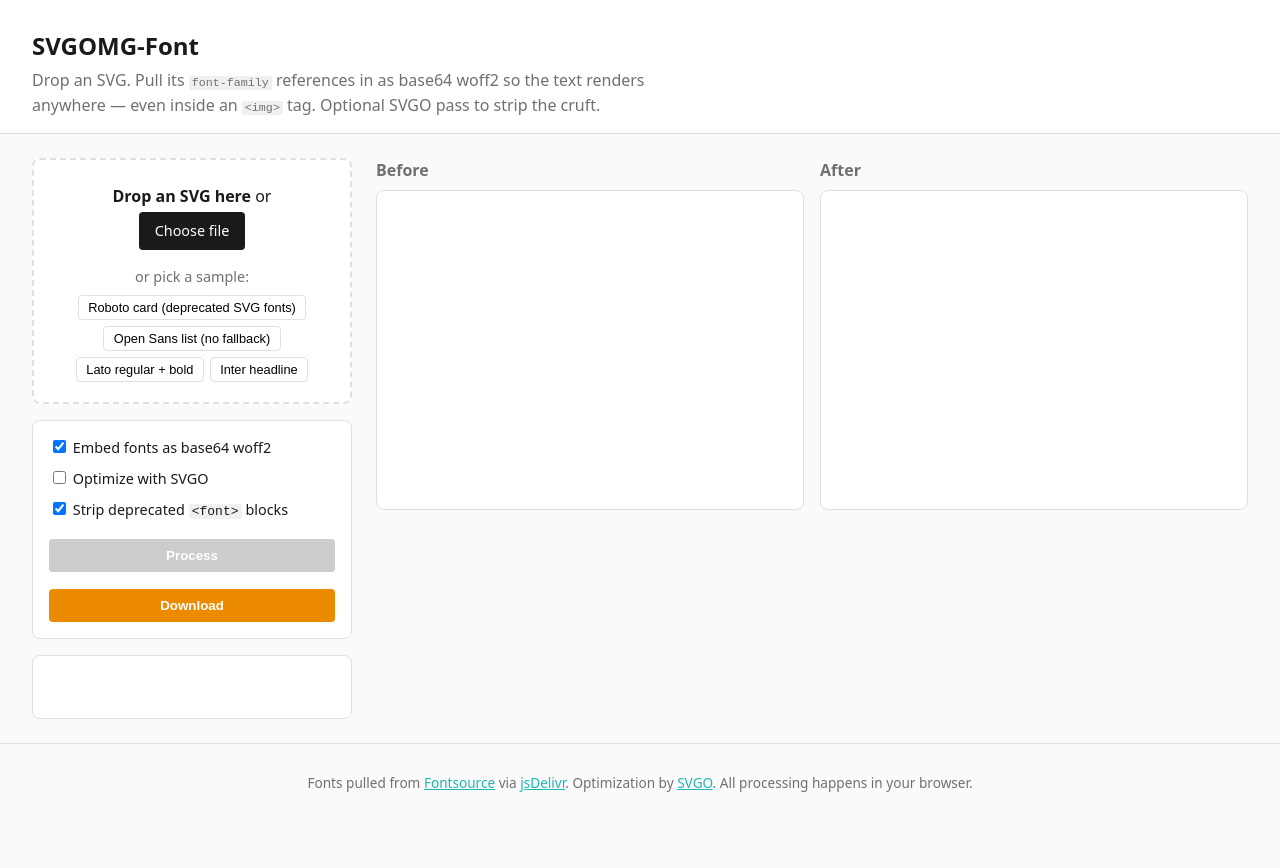
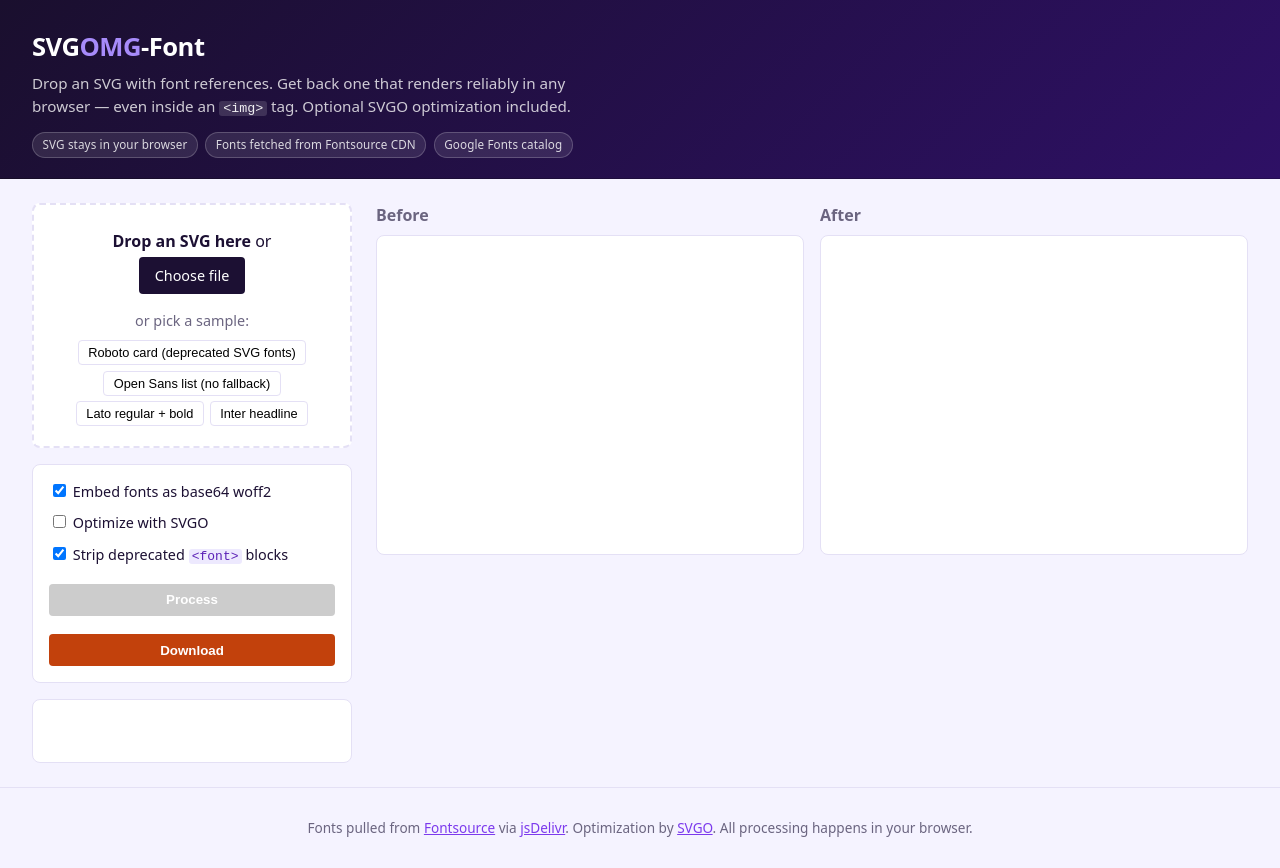
Before and after one commit to khawkins98/svgomg-font, a website built with Vite: page index.html in a window 1280 px wide. Before the commit the page ends 823 px from the top, so only its background shows below. Built offline with nearby package versions, Linux system fonts and the light colour scheme.

Commit message:
rebrand: violet identity, dark gradient header, badge pills, better copy
- New color palette (violet accent, faint lavender bg, deep purple-black text)
- Dark purple gradient header with brand-omg highlight on OMG wordmark
- Feature badge pills (SVG stays in browser / Fonts fetched from CDN / Google Fonts catalog)
- Punchier tagline and stop-shipping-broken-text README hook
- WCAG AA-compliant Download button orange (#c2410c)
- focus-visible outlines on all interactive elements
- OG/description meta tags

```diff
--- a/index.html
+++ b/index.html
@@ -3,17 +3,26 @@
   <head>
     <meta charset="UTF-8" />
     <meta name="viewport" content="width=device-width, initial-scale=1.0" />
-    <title>SVGOMG-Font — embed web fonts in SVG</title>
+    <title>SVGOMG-Font — embed fonts in SVG</title>
+    <meta name="description" content="Drop an SVG with font references. Get back one with the fonts embedded as base64 woff2 — renders reliably in any browser, even inside an &lt;img&gt; tag." />
+    <meta property="og:title" content="SVGOMG-Font — embed fonts in SVG" />
+    <meta property="og:description" content="Drop an SVG with font references. Get back one with the fonts embedded as base64 woff2 — renders reliably in any browser, even inside an &lt;img&gt; tag." />
+    <meta property="og:type" content="website" />
     <link rel="stylesheet" href="/src/style.css" />
   </head>
   <body>
     <header>
-      <h1>SVGOMG-Font</h1>
+      <h1>SVG<span class="brand-omg">OMG</span>-Font</h1>
       <p class="tagline">
-        Drop an SVG. Pull its <code>font-family</code> references in as base64 woff2 so the
-        text renders anywhere — even inside an <code>&lt;img&gt;</code> tag. Optional
-        SVGO pass to strip the cruft.
+        Drop an SVG with font references. Get back one that renders reliably
+        in any browser — even inside an <code>&lt;img&gt;</code> tag.
+        Optional SVGO optimization included.
       </p>
+      <div class="badges">
+        <span class="badge">SVG stays in your browser</span>
+        <span class="badge">Fonts fetched from Fontsource CDN</span>
+        <span class="badge">Google Fonts catalog</span>
+      </div>
     </header>
 
     <main>
--- a/src/style.css
+++ b/src/style.css
@@ -1,10 +1,10 @@
 :root {
-  --bg: #fafafa;
-  --fg: #1a1a1a;
-  --muted: #707070;
-  --accent: #1fb7b3;
-  --accent-2: #ed8b00;
-  --border: #e0e0e0;
+  --bg: #f5f3ff;
+  --fg: #1c1033;
+  --muted: #6b6580;
+  --accent: #7c3aed;
+  --accent-2: #c2410c;
+  --border: #e4e0f5;
   --card: #fff;
   font-family: system-ui, -apple-system, "Segoe UI", Roboto, sans-serif;
   color-scheme: light;
@@ -20,14 +20,46 @@ body {
 }
 
 header {
-  padding: 1.75rem 2rem 1rem;
-  border-bottom: 1px solid var(--border);
-  background: var(--card);
+  padding: 1.75rem 2rem 1.25rem;
+  border-bottom: 1px solid rgba(0,0,0,.15);
+  background: linear-gradient(135deg, #1a0f2e 0%, #2e1065 100%);
+  color: #fff;
 }
-header h1 { margin: 0 0 .25rem; font-size: 1.5rem; }
-.tagline { margin: 0; color: var(--muted); max-width: 70ch; }
+header h1 {
+  margin: 0 0 .35rem;
+  font-size: 1.6rem;
+  font-weight: 700;
+  letter-spacing: -.02em;
+  color: #fff;
+}
+.brand-omg { color: #a78bfa; }
+.tagline { margin: 0; color: rgba(255,255,255,.78); max-width: 65ch; font-size: .95rem; }
+header code {
+  background: rgba(255,255,255,.14);
+  color: rgba(255,255,255,.92);
+  padding: 0 .28em;
+  border-radius: 3px;
+  font-size: .88em;
+}
+.badges {
+  display: flex;
+  gap: .45rem;
+  flex-wrap: wrap;
+  margin-top: .85rem;
+}
+.badge {
+  font-size: .73rem;
+  font-weight: 500;
+  padding: .18rem .6rem;
+  border-radius: 999px;
+  background: rgba(255,255,255,.1);
+  color: rgba(255,255,255,.82);
+  border: 1px solid rgba(255,255,255,.2);
+  letter-spacing: .01em;
+}
 code {
-  background: #f0f0f0;
+  background: #ede9fe;
+  color: #5b21b6;
   padding: 0 .25em;
   border-radius: 3px;
   font-size: .9em;
@@ -56,7 +88,7 @@ main {
   text-align: center;
   transition: border-color .15s, background .15s;
 }
-.dropzone.drag { border-color: var(--accent); background: #f0fafa; }
+.dropzone.drag { border-color: var(--accent); background: #ede9fe; }
 .dropzone p { margin: .25rem 0; }
 .dropzone .or { color: var(--muted); font-size: .9em; margin-top: 1rem; }
 
@@ -109,7 +141,18 @@ main {
   font-weight: 600;
 }
 .options button:disabled { background: #ccc; cursor: not-allowed; }
+.options button:not(:disabled):hover { filter: brightness(1.1); }
 .options button#download { background: var(--accent-2); }
+
+button:focus-visible,
+.file-button:focus-visible {
+  outline: 2.5px solid var(--accent);
+  outline-offset: 2px;
+}
+input[type="checkbox"]:focus-visible {
+  outline: 2.5px solid var(--accent);
+  outline-offset: 1px;
+}
 
 .report {
   background: var(--card);
```
Also changed, not shown: README.md.
